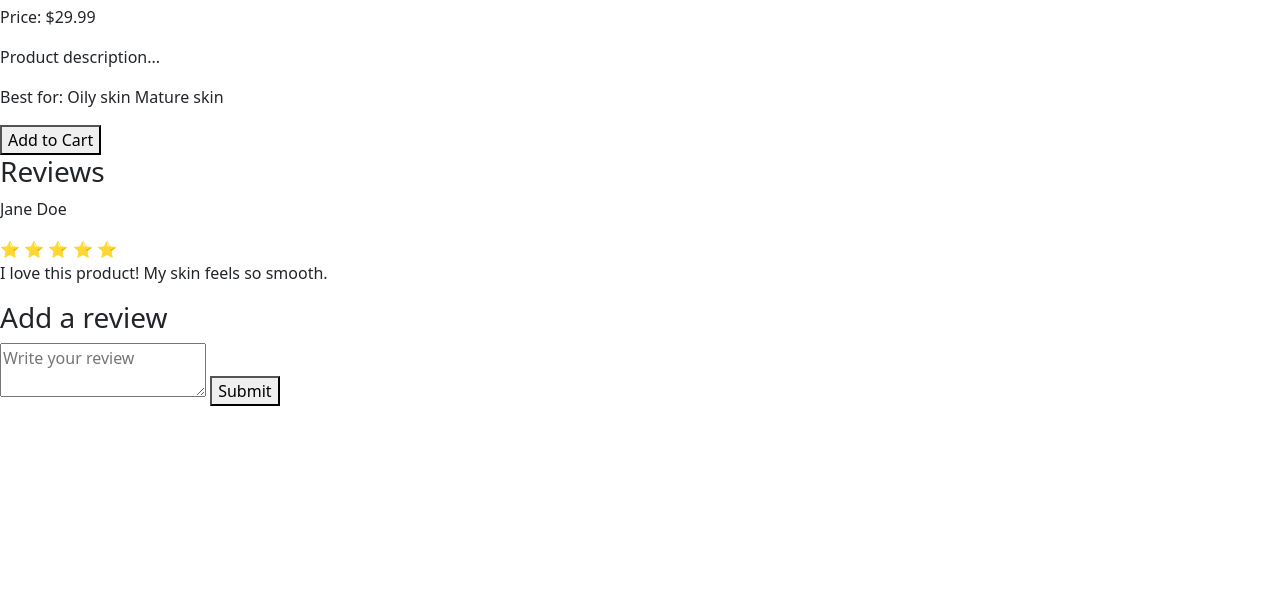
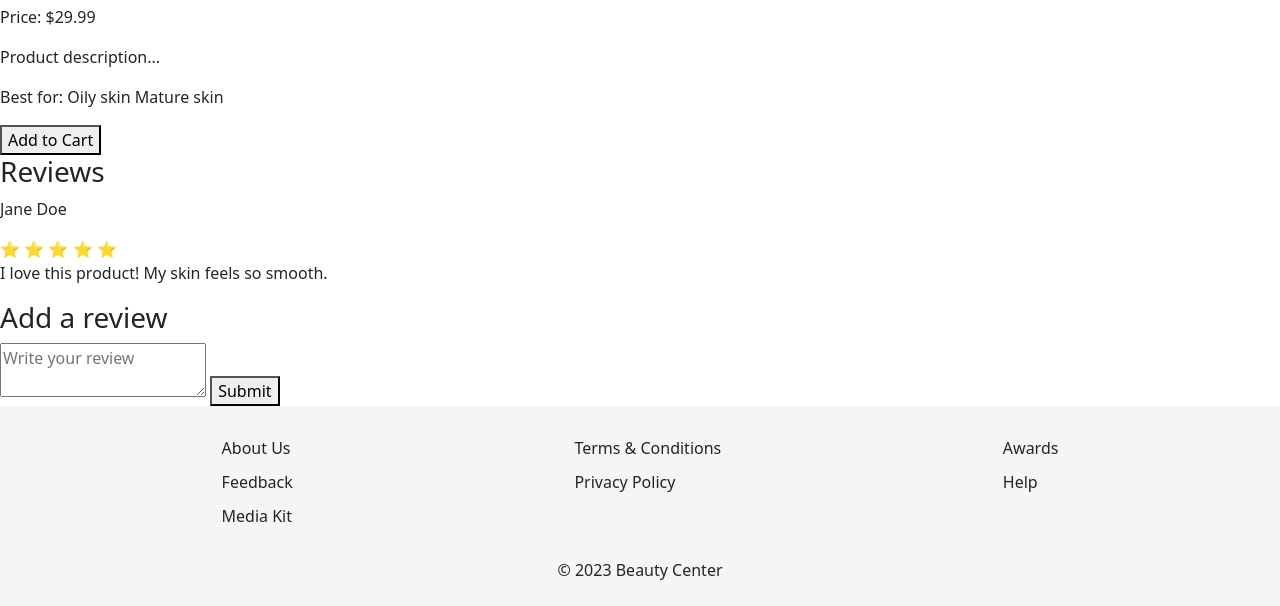
Before and after one commit to Ciiruu/TR-IMK, a plain HTML site: page index.html in a window 1280 px wide. Shown: the part 2864-3470 px from the top of the page. Before the commit the page ends 3270 px from the top, so only its background shows below. Drawn offline with nearby package versions, Linux system fonts and the light colour scheme.

Commit message:
penyesuaian

```diff
--- a/index.html
+++ b/index.html
@@ -325,41 +325,32 @@
         </div>
 
     </section>
+    <footer>
 
-    <!-- Cart
+        <div class="footer-content">
 
-    <section id="cart">
+          <div class="footer-section">
+            <p>About Us</p>
+            <p>Feedback</p>
+            <p>Media Kit</p>
+          </div>
 
-        <h2>Shopping Cart</h2>
-
-        <div class="items">
-
-            <div class="item">
-                <img src="product.jpg">
-                <div>
-                    <h3>Product name</h3>
-                    <p>$29.99</p>
-                    <button>Remove</button>
-                </div>
-            </div>
-
-            <div class="item">
-                <img src="product.jpg">
-                <div>
-                    <h3>Product name</h3>
-                    <p>$29.99</p>
-                    <button>Remove</button>
-                </div>
-            </div>
+          <div class="footer-section">
+            <p>Terms & Conditions</p>
+            <p>Privacy Policy</p>
+          </div>
+          <div class="footer-section">
+            <p>Awards</p>
+            <p>Help</p>
+          </div>
 
         </div>
 
-        <div class="checkout">
-            <p>Total: $59.98</p>
-            <button>Checkout</button>
+        <div class="footer-bottom">
+          &copy; 2023 Beauty Center
         </div>
 
-    </section> -->
+      </footer>
     <!-- JS Bootstrap -->
     <script src="https://cdn.jsdelivr.net/npm/bootstrap@5.3.2/dist/js/bootstrap.bundle.min.js"
         integrity="sha384-C6RzsynM9kWDrMNeT87bh95OGNyZPhcTNXj1NW7RuBCsyN/o0jlpcV8Qyq46cDfL"
--- a/styles/login.css
+++ b/styles/login.css
@@ -1,7 +1,7 @@
 body{
     width: 100%;
     height: 100%;
-	background-image: url('../image/rectangle-12-bg.png');
+	background-image: url('../images/rectangle-12-bg.png');
     background-position: center;
 	margin: 0;
 	padding: 0;
--- a/styles/style.css
+++ b/styles/style.css
@@ -322,3 +322,31 @@ nav ul li a {
 .five {
   color: rgb(24, 159, 14);
 }
+/* footer */
+footer {
+  background: #f5f5f5;
+  padding: 20px;
+  height: 200px;
+}
+.footer-content {
+  display: flex;
+  gap: 50px;
+  justify-content: space-evenly;
+}
+
+.footer-section p {
+  margin: 10px 0;
+}
+
+.footer-bottom {
+  margin-top: 20px;
+  margin-bottom: 5px;
+  text-align: center;
+}
+.footer-section {
+  margin-right: 30px;
+}
+
+.footer-section:last-child {
+  margin-right: 0;
+}
--- a/styles/style_chart.css
+++ b/styles/style_chart.css
@@ -191,3 +191,31 @@ nav ul li a {
 .spacer {
   height: 100px;
 }
+/* footer */
+footer {
+  background: #f5f5f5;
+  padding: 20px;
+  height: 200px;
+}
+.footer-content {
+  display: flex;
+  gap: 50px;
+  justify-content: space-evenly;
+}
+
+.footer-section p {
+  margin: 10px 0;
+}
+
+.footer-bottom {
+  margin-top: 20px;
+  margin-bottom: 5px;
+  text-align: center;
+}
+.footer-section {
+  margin-right: 30px;
+}
+
+.footer-section:last-child {
+  margin-right: 0;
+}
```
Also changed, not shown: cart.html (+26 -0 lines), landing_page.html (+33 -7 lines), login.html (+4 -3 lines), profile.html (+2 -0 lines), signup.html (+1 -1 lines).
